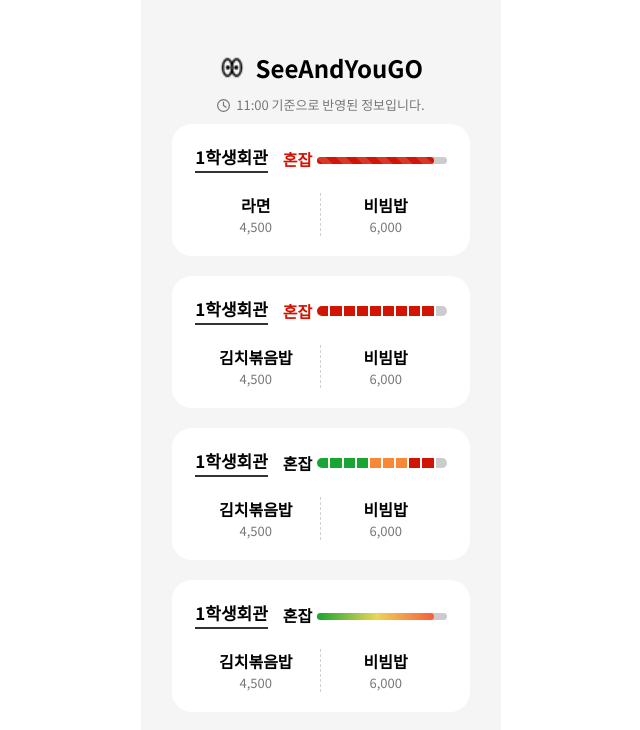
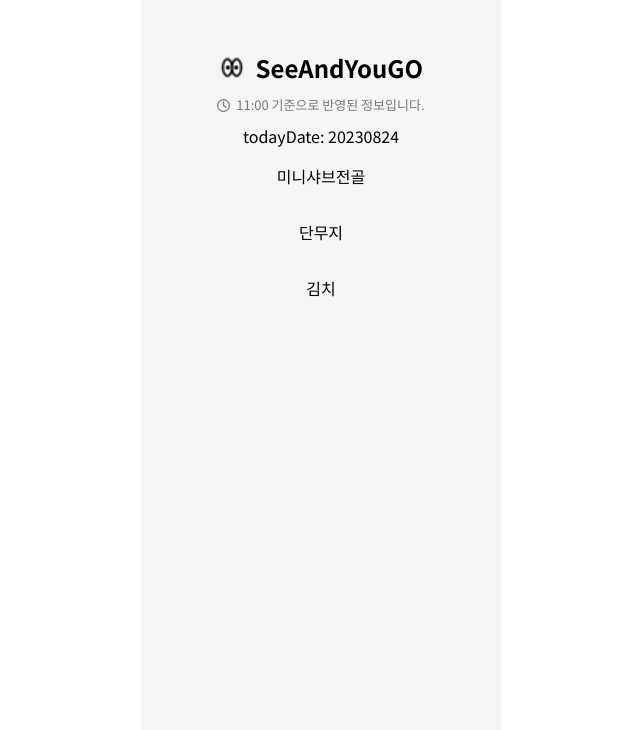
Before and after one commit to shxnzxxn/SeeAndYouGo, a React (Create React App) app in the folder frontend/: page / in a window 1280 px wide. Shown: the top 730 px of the page, without its empty margins (319-959 px from the left). Built offline with nearby package versions, Linux system fonts and the light colour scheme.

Commit message:
Modify Cafeteria

```diff
--- a/frontend/src/App.js
+++ b/frontend/src/App.js
@@ -21,6 +21,21 @@
   //     array.push(<Box idx={i + 1} />);
   // }
 
+  const todayDate = () => {
+    const today = new Date();
+    const year = today.getFullYear();
+    const month = ('0' + (today.getMonth() + 1)).slice(-2);
+    const day = ('0' + today.getDate()).slice(-2);
+    return `${year}${month}${day}`;
+  }
+
+  const menuData = [
+    {
+      'menu': ['미니샤브전골','단무지','김치'],
+      'price': 6000
+    }
+  ]
+
   return (
     <div className="App">
       {/* <Box idx={2} /> */}
@@ -29,7 +44,10 @@
       })} */}
       <Logo />
       <UpdateLog ><FontAwesomeIcon icon={faClock} />&nbsp; 11:00 기준으로 반영된 정보입니다.</UpdateLog>
-      <Cafeteria />
+      todayDate: {todayDate()}
+      {menuData[0].menu.map(element => <p key={element}>{element}</p>)}
+
+      {/* <Cafeteria /> */}
     </div>
   );
 }
--- a/frontend/src/components/Cafeteria.js
+++ b/frontend/src/components/Cafeteria.js
@@ -1,8 +1,5 @@
 import styled from '@emotion/styled';
-import Progress from './Progress';
-import Progress2 from './Progress2';
 import Progress3 from './Progress3';
-import Progress4 from './Progress4';
 import { useState, useEffect } from 'react';
 
 const Box = styled.div`
@@ -53,84 +50,111 @@
     }
 `;
 
-const Cafeteria = ({idx=1}) => {
+const Row1 = styled.div`
+    width: 100%;
+    display: flex;
+    justify-content: space-between;
+    align-items: center;
+`;
+
+const Cafeteria = ({idx=2}) => {
+
+    const todayDate = () => {
+        const today = new Date();
+        const year = today.getFullYear();
+        const month = ('0' + (today.getMonth() + 1)).slice(-2);
+        const day = ('0' + today.getDate()).slice(-2);
+        return `${year}${month}${day}`;
+    }
+
+    const [data, setData] = useState([]);
+    const [menuData, setMenuData] = useState([]);
+
+    useEffect(() => {
+        const fetchData = async () => {
+            const res = await fetch(
+                `http://localhost:8080/get_congestion/restaurant${idx}`,
+                {
+                    headers: {
+                        'Content-Type': 'application/json',
+                    },
+                    method: 'GET'
+                }
+            );
+            const result = await res.json();
+            return result;
+        }
+        fetchData().then((data) => {
+            setData(data);
+        });
+
+        const fetchMenuData = async () => {
+            const res = await fetch(
+                `http://localhost:8080/get_menu/restaurant${idx}/${todayDate()}`,
+                {
+                    headers: {
+                        'Content-Type': 'application/json',
+                    },
+                    method: 'GET'
+                }
+            );
+            const result = await res.json();
+            return result;
+        }
+        fetchData().then((data) => {
+            setData(data);
+        });
+        fetchMenuData().then((data) => {
+            setMenuData(data);
+        });
+    }, []);
+
     const [info, setInfo] = useState('원활');
 
-    const [value, setValue] = useState(90);
+    // const [value, setValue] = useState(90);
     const [color, setColor] = useState('#17a631');
 
-
+    // useEffect(() => {
+    //     if (value >= 66) {
+    //         setInfo('혼잡');
+    //         setColor('#D21404');
+    //     }
+    //     else if (value >= 33) {
+    //         setInfo('보통');
+    //         setColor('#fa8735');
+    //     }
+    // }, [value]);
     useEffect(() => {
-        if (value >= 66) {
+        if ((data.connected/data.capacity)*100 >= 66) {
             setInfo('혼잡');
             setColor('#D21404');
         }
-        else if (value >= 33) {
+        else if ((data.connected/data.capacity)*100 >= 33) {
             setInfo('보통');
             setColor('#fa8735');
         }
-    }, [value]);
+    }, [data]);
 
     return (
         <div>
             <Box>
-                <Name>{idx}학생회관</Name>
-                <Info style={{color: color}}>{ info }</Info>
-                <Progress value={ value }/>
+                <Row1>
+                    <Name>{idx}학생회관</Name>
+                    <Info style={{color: 'black'}}>{ info }</Info>
+                    <Progress3 value={ (data.connected/data.capacity)*100 }/>
+                </Row1>
+
                 <div style={{width: '100%', display:'flex', flexDirection: 'row'}}>
                     <Menu>
-                        <p>라면</p>
-                        <p>4,500</p>
+                        {menuData[0].menu.map(element => <p key={element}>{element}</p>)}
+                        <p>{menuData[0].price}</p>
                     </Menu>
-                    <Menu>
-                        <p>비빔밥</p>
-                        <p>6,000</p>
-                    </Menu>
-                </div>
-            </Box>
-            <Box>
-                <Name>{idx}학생회관</Name>
-                <Info style={{color: color}}>{ info }</Info>
-                <Progress2 value={ value }/>
-                <div style={{width: '100%', display:'flex', flexDirection: 'row'}}>
-                    <Menu>
-                        <p>김치볶음밥</p>
-                        <p>4,500</p>
-                    </Menu>
-                    <Menu>
-                        <p>비빔밥</p>
-                        <p>6,000</p>
-                    </Menu>
-                </div>
-            </Box>
-            <Box>
-                <Name>{idx}학생회관</Name>
-                <Info style={{color: 'black'}}>{ info }</Info>
-                <Progress3 value={ value }/>
-                <div style={{width: '100%', display:'flex', flexDirection: 'row'}}>
-                    <Menu>
-                        <p>김치볶음밥</p>
-                        <p>4,500</p>
-                    </Menu>
-                    <Menu>
-                        <p>비빔밥</p>
-                        <p>6,000</p>
-                    </Menu>
-                </div>
-            </Box>
-            <Box>
-                <Name>{idx}학생회관</Name>
-                <Info style={{color: 'black'}}>{ info }</Info>
-                <Progress4 value={ value }/>
-                <div style={{width: '100%', display:'flex', flexDirection: 'row'}}>
-                    <Menu>
-                        <p>김치볶음밥</p>
-                        <p>4,500</p>
-                    </Menu>
-                    <Menu>
-                        <p>비빔밥</p>
-                        <p>6,000</p>
-                    </Menu>
+                    {idx === 2 ? //2학일때만
+                        <Menu>
+                            {menuData[0].menu.map(element => <p key={element}>{element}</p>)}
+                            <p>{menuData[1].price}</p>
+                        </Menu>
+                    : null}
                 </div>
             </Box>
         </div>
```
